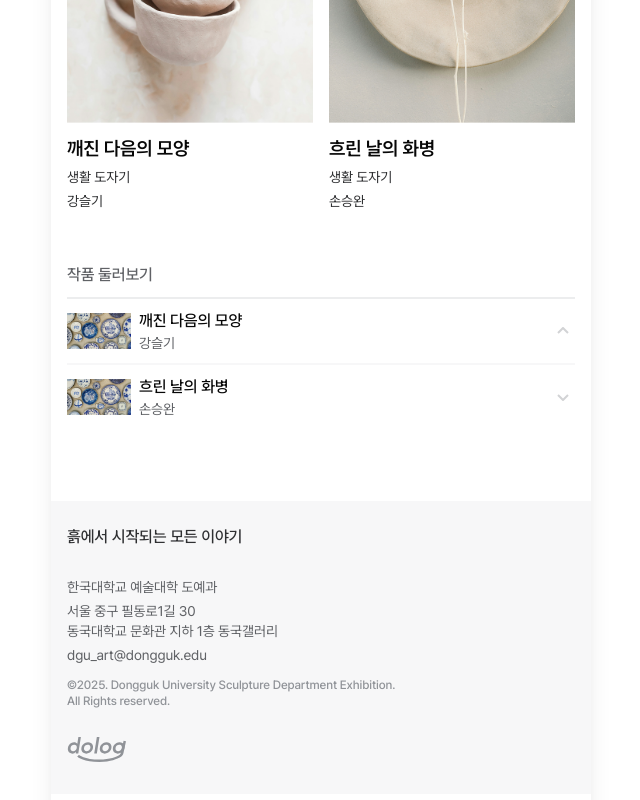
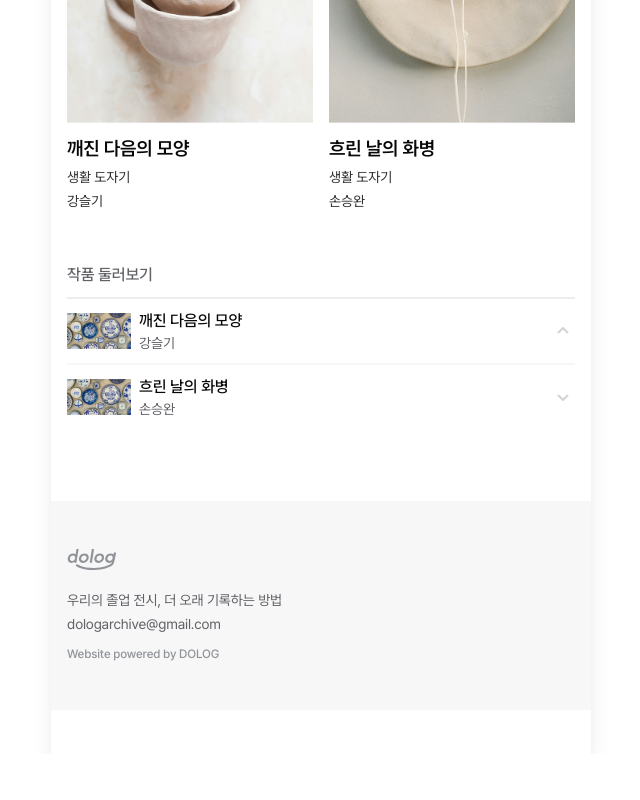
Before and after one commit to DoLog-Team/DoLog-FE, a Next.js app in the folder apps/client/: page /1/artwork/1 in a window 1280 px wide. Shown: the part 4012-4812 px from the top of the page, without its empty margins (319-959 px from the left). After the commit the page ends 4766 px from the top, so only its background shows below. Built offline with nearby package versions, Linux system fonts and the light colour scheme; no server answers.

Commit message:
refactor: mock footer data remove

```diff
--- a/apps/client/app/[exhibitionId]/layout.tsx
+++ b/apps/client/app/[exhibitionId]/layout.tsx
@@ -1,4 +1,5 @@
 import type { Metadata } from "next";
+import MainFooter from "@/components/common/Footer/MainFooter";
 import SchoolFooter from "@/components/common/Footer/SchoolFooter";
 import { getExhibitions } from "@/lib/api/exhibition";
 import { getExhibitionFooter } from "@/lib/api/layout";
@@ -31,15 +32,6 @@ export async function generateMetadata({
 	};
 }
 
-const MOCK_FOOTER = {
-	title: "흙에서 시작되는 모든 이야기",
-	department: "한국대학교 예술대학 도예과",
-	address: "서울 중구 필동로1길 30",
-	detail_location: "동국대학교 문화관 지하 1층 동국갤러리",
-	email: "dgu_art@dongguk.edu",
-	copyright: "©2025. Dongguk University Sculpture Department Exhibition.",
-};
-
 export default async function ExhibitionLayout({
 	children,
 	params,
@@ -68,7 +60,7 @@ export default async function ExhibitionLayout({
 		}),
 	};
 
-	const footer = uuid ? ((await getExhibitionFooter(uuid)) ?? MOCK_FOOTER) : MOCK_FOOTER;
+	const footer = uuid ? await getExhibitionFooter(uuid) : null;
 
 	const colorVars = {
 		...(config.btnBg && { "--btn-bg": config.btnBg }),
@@ -93,7 +85,7 @@ export default async function ExhibitionLayout({
 				<div className="bg-normal text-strong min-h-dvh flex flex-col" style={colorVars}>
 					<div className="min-h-dvh flex flex-col w-full max-w-135 mx-auto">{children}</div>
 
-					{/* <SchoolFooter logoSrc={config.footerInfo.logoSrc} {...config.footerInfo} /> */}
+					{footer ? (
 						<SchoolFooter
 							logoSrc={config.footerInfo.logoSrc}
 							title={footer.title}
@@ -103,6 +95,9 @@ export default async function ExhibitionLayout({
 							email={footer.email}
 							copyright={footer.copyright ?? ""}
 						/>
+					) : (
+						<MainFooter />
+					)}
 					<TabBarSpacer />
 				</div>
 			</ThemeProvider>
```
Lines whose indentation alone changed are shown as unchanged.
